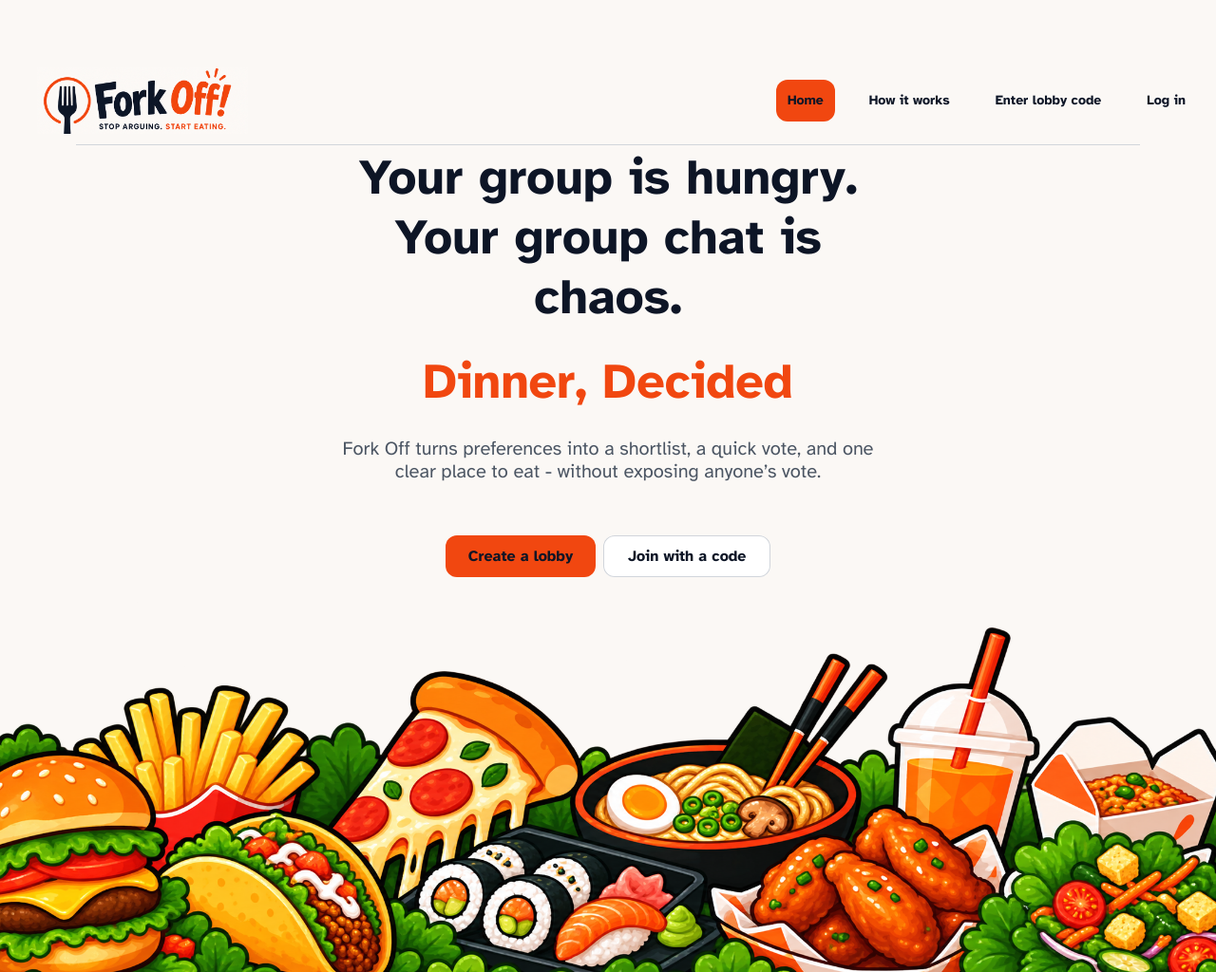
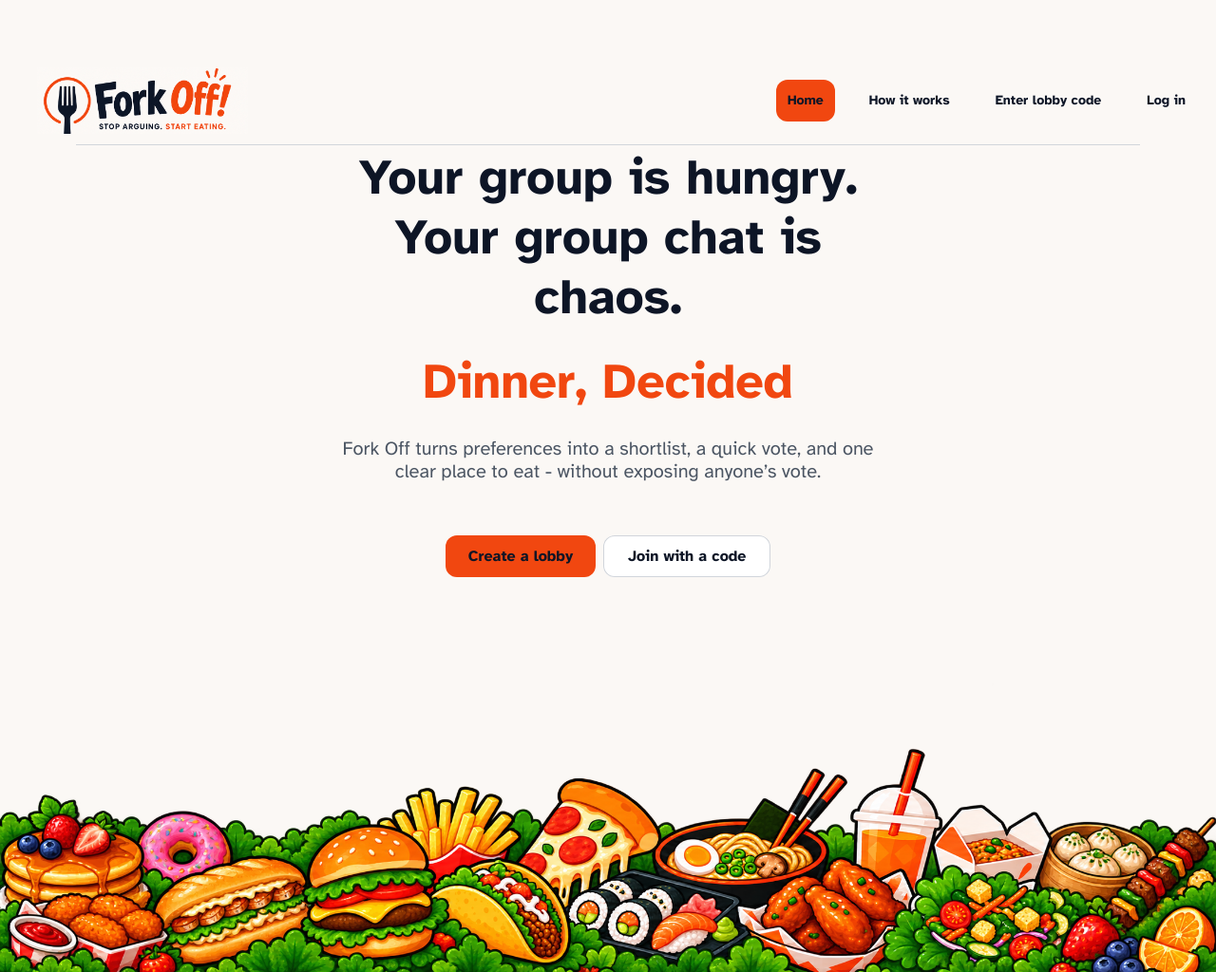
Before and after one commit to dyland0465/SWENG465_ForkOff, a React (Vite) app in the folder frontend/: page / in a window 1280 px wide. Shown: the whole page at 95% size. Built offline with nearby package versions, Linux system fonts and the light colour scheme; no server answers.

Commit message:
landing page image fix

```diff
--- a/frontend/src/components/home/HomeScreen.css
+++ b/frontend/src/components/home/HomeScreen.css
@@ -10,6 +10,16 @@
 
 .home-hero {
   padding-block-start: 3px;
+}
+
+/* Let the landing artwork span the viewport while keeping the header centered. */
+.home-screen:has(.home-hero) {
+  max-inline-size: none;
+}
+
+.home-screen:has(.home-hero) > .app-header {
+  max-inline-size: var(--layout-page-max);
+  margin-inline: auto;
 }
 
 .home-hero__copy {
@@ -61,13 +71,12 @@
   min-inline-size: 176px;
 }
 
-/* Figma's 1482 × 494 collage extends beyond the 1440px desktop canvas. */
 .home-hero__illustration {
   position: absolute;
   z-index: 0;
   inset-block-end: -18px;
-  inset-inline-start: -28px;
-  inline-size: calc(100% + 42px);
+  inset-inline-start: 0;
+  inline-size: 100%;
   block-size: auto;
   pointer-events: none;
   user-select: none;
```
Also changed, not shown: frontend/src/assets/figma/hero-food-collage.png, frontend/src/assets/figma/hero-food-collage2.png (added).
